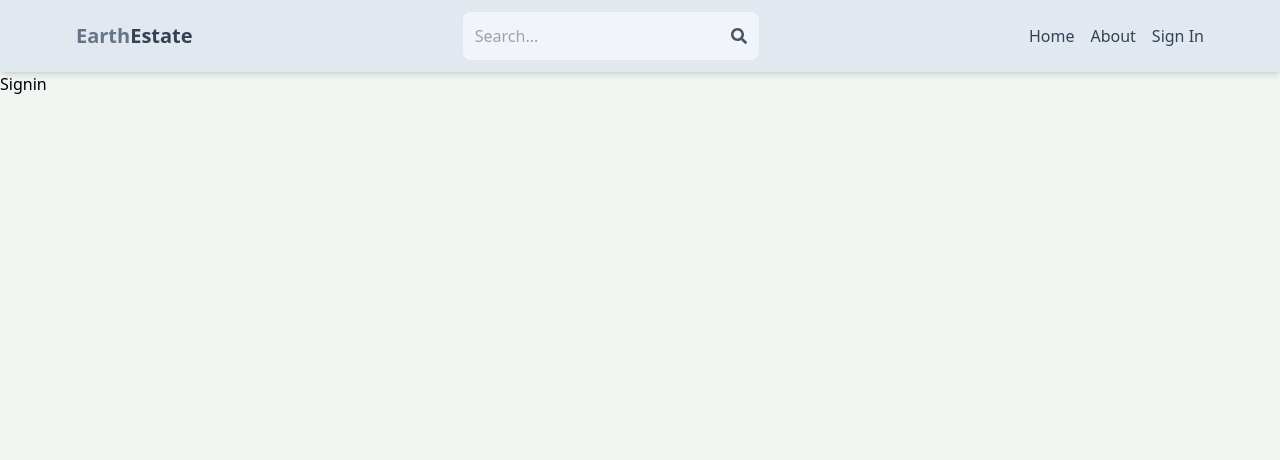
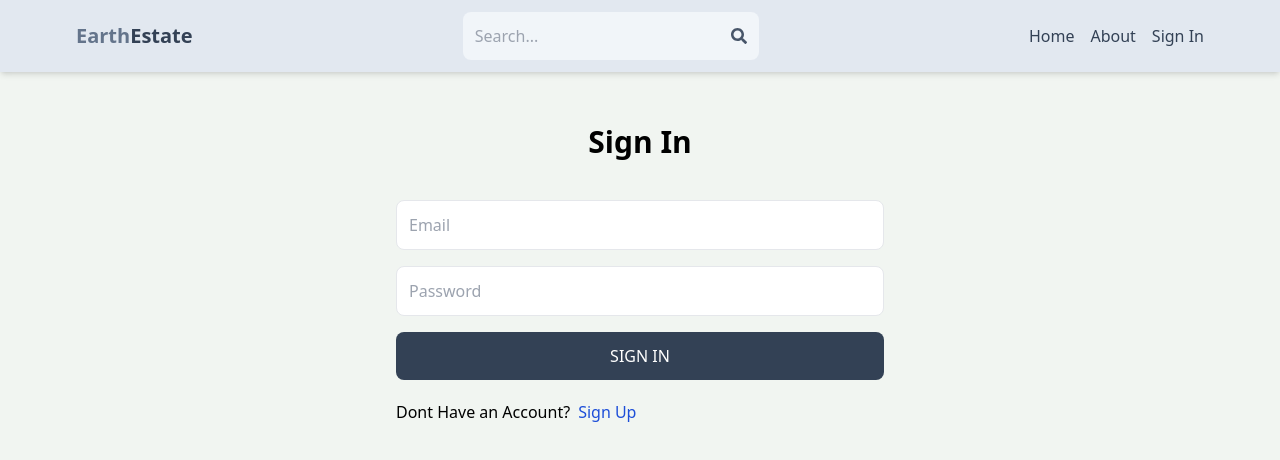
Before and after one commit to arthdarji352/mern-estate, a React (Vite) app in the folder client/: page /sign-in in a window 1280 px wide. Shown: the top 460 px of the page. Built offline with nearby package versions, Linux system fonts and the light colour scheme.

Commit message:
sign In page functionality done

```diff
--- a/client/src/App.jsx
+++ b/client/src/App.jsx
@@ -1,7 +1,7 @@
 import React from "react";
 import { BrowserRouter, Route, Routes } from "react-router-dom";
 import Home from "./pages/Home";
-import Signin from "./pages/SignIn";
+import Signin from "./pages/Signin";
 import Signup from "./pages/Signup";
 import About from "./pages/About";
 import Profile from "./pages/Profile";
--- a/client/src/pages/Signin.jsx
+++ b/client/src/pages/Signin.jsx
@@ -1,7 +1,82 @@
-import React from "react";
+import React, { useState } from "react";
+import { Link, useNavigate } from "react-router-dom";
 
 const Signin = () => {
-  return <div>Signin</div>;
+  const [formData, setFormData] = useState({});
+  const [error, setError] = useState(null);
+  const [loading, setLoading] = useState(false);
+
+  const navigate = useNavigate();
+
+  const handleChange = (e) => {
+    setFormData({
+      ...formData,
+      [e.target.id]: e.target.value,
+    });
+    // setFormData((prev) => ({ ...prev, [e.target.id]: e.target.value }));
+  };
+
+  const handleSubmit = async (e) => {
+    e.preventDefault();
+
+    try {
+      setLoading(true);
+      const res = await fetch("/api/auth/signin", {
+        method: "POST",
+        headers: {
+          "Content-Type": "application/json",
+        },
+        body: JSON.stringify(formData),
+      });
+
+      const data = await res.json();
+      if (data.success === false) {
+        setLoading(false);
+        setError(data.message);
+        return;
+      }
+      setLoading(false);
+      setError(null);
+      navigate("/");
+    } catch (error) {
+      setLoading(false);
+      setError(error.message);
+    }
+  };
+  return (
+    <div className="p-3 max-w-lg mx-auto ">
+      <h1 className="text-3xl text-center font-semibold my-10">Sign In</h1>
+      <form onSubmit={handleSubmit} className="flex flex-col gap-4">
+        <input
+          type="email"
+          className="border p-3 rounded-lg"
+          id="email"
+          placeholder="Email"
+          onChange={handleChange}
+        />
+        <input
+          type="password"
+          className="border p-3 rounded-lg"
+          id="password"
+          placeholder="Password"
+          onChange={handleChange}
+        />
+        <button
+          disabled={loading}
+          className="bg-slate-700 text-white p-3 rounded-lg uppercase hover:opacity-95 disabled:opacity-80"
+        >
+          {loading ? "Loading..." : "Sign In"}
+        </button>
+      </form>
+      <div className="flex gap-2 mt-5">
+        <p>Dont Have an Account?</p>
+        <Link to={"/sign-up"}>
+          <span className="text-blue-700">Sign Up</span>
+        </Link>
+      </div>
+      {error && <p className="text-red-500 mt-5">{error}</p>}
+    </div>
+  );
 };
 
 export default Signin;
```
